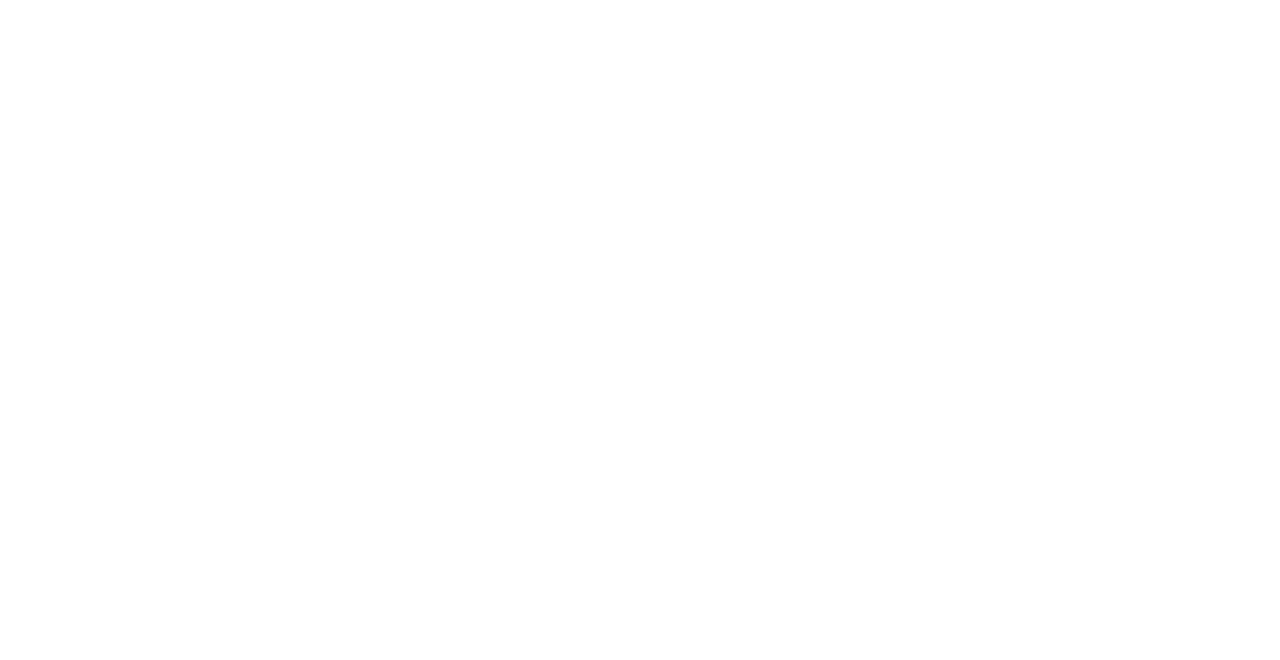
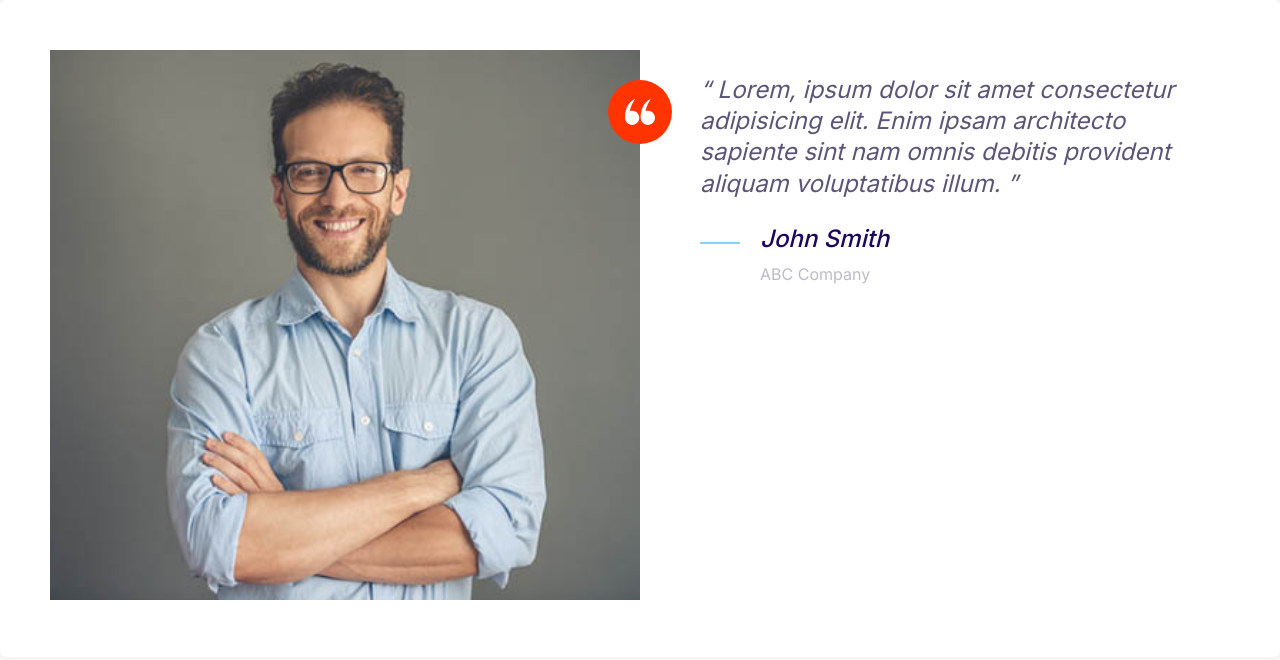
Before and after one commit to Seleem-Mortada/My-first-project, a plain HTML site: page index.html in a window 1280 px wide. Drawn offline with Linux system fonts and the light colour scheme.

Commit message:
Define testimonial classes.

```diff
--- a/css/style.css
+++ b/css/style.css
@@ -175,6 +175,15 @@ a {
   fill: var(--primary-color);
 }
 
+.white--icon {
+  fill: #fff;
+}
+
+.small--icon {
+  width: 30px;
+  height: 30px;
+}
+
 .icon-container {
   background-color: #f3f9fa;
   width: 64px;
@@ -183,6 +192,10 @@ a {
   display: inline-flex;
   justify-content: center;
   align-items: center;
+}
+
+.icon-container--accent {
+  background-color: var(--accent-color);
 }
 
 /* Buttons */
@@ -291,7 +304,7 @@ a {
 .card {
   border-radius: 7px;
   box-shadow: 0 0 20px 10px #f3f3f3;
-  overflow: hidden;
+  overflow: visible;
 }
 
 .card__header,
@@ -435,3 +448,52 @@ a {
     font-size: 1.6rem;
   }
 }
+
+/* Grids */
+
+.grid {
+  display: grid;
+}
+
+@media only screen and (min-width: 768px) {
+  .two-col-grid {
+    grid-template-columns: repeat(2, 1fr);
+  }
+}
+
+@media only screen and (min-width: 1024px) {
+  .three-col-grid {
+    grid-template-columns: repeat(3, 1fr);
+  }
+}
+
+/* Testimonials */
+
+.testimonial {
+  padding: 5rem;
+}
+
+.testimonial__image {
+  position: relative;
+}
+
+.testimonial__image > img {
+  width: 100%;
+}
+
+.testimonial__image .icon-container {
+  position: absolute;
+  top: 3rem;
+  right: -32px;
+}
+
+@media only screen and (min-width: 768px) {
+  .testimonial .quote,
+  .testimonial .quote__author {
+    font-size: 2.4rem;
+  }
+
+  .testimonial .quote {
+    margin-left: 6rem;
+  }
+}
--- a/index.html
+++ b/index.html
@@ -13,5 +13,39 @@
       rel="stylesheet"
     />
   </head>
-  <body></body>
+  <body>
+    <div class="card testimonial">
+      <div class="grid two-col-grid">
+        <div class="testimonial__image">
+          <img
+            class="testimonial__image"
+            src="images/testimonial.jpg"
+            alt="A happy, smiling customer"
+          />
+          <span class="icon-container icon-container--accent">
+            <svg class="icon white--icon small--icon">
+              <use xlink:href="icons/sprite.svg#quotes"></use>
+            </svg>
+          </span>
+        </div>
+        <blockquote class="quote">
+          <p class="quote__text">
+            Lorem, ipsum dolor sit amet consectetur adipisicing elit. Enim ipsam
+            architecto sapiente sint nam omnis debitis provident aliquam
+            voluptatibus illum.
+          </p>
+
+          <div class="media">
+            <svg class="icon">
+              <use xlink:href="icons/sprite.svg#line" class="quote__line"></use>
+            </svg>
+            <div class="media__body">
+              <h3 class="media__title quote__author">John Smith</h3>
+              <p class="quote__organization">ABC Company</p>
+            </div>
+          </div>
+        </blockquote>
+      </div>
+    </div>
+  </body>
 </html>
```
Also changed, not shown: components/testimonials.html (added, +33 -0 lines).
